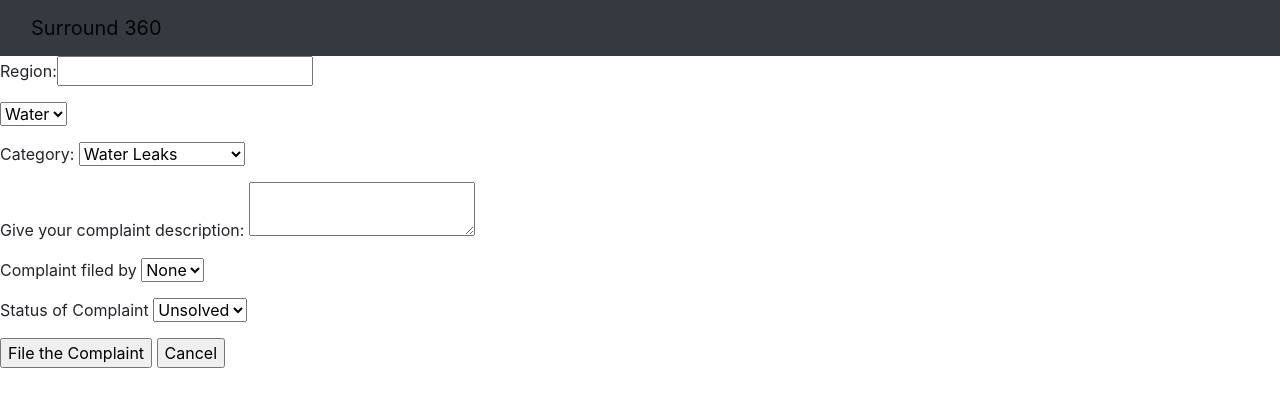
After one commit to LintaPaul/2021_IBM_Code_Challenge_Surround360, a Django app: page /trial/water/ in a window 1280 px wide. The commit adds this page. Shown: the top 407 px of the page. Run offline with Django 3.2, Linux system fonts and the light colour scheme; some libraries are stand-ins or nearby versions.

Commit message:
complaint_done

```diff
--- a/templates/base.html
+++ b/templates/base.html
@@ -1,25 +1,19 @@
-{% load static %}
 
-<!--<link rel="stylesheet" href="{% static 'css/base.css'%}">-->
 <html>
-   <head>
-      <title>
-         {% block title %}Base title{% endblock %}
-      </title>
-      <link rel="stylesheet" href = "https://cdn.jsdelivr.net/npm/bootstrap@4.5.3/dist/css/bootstrap.min.css">
+
+<link rel="stylesheet" href="https://stackpath.bootstrapcdn.com/bootstrap/4.3.1/css/bootstrap.min.css">
 <nav class="navbar navbar-expand-lg navbar-light bg-dark">
    <div class="container-fluid">
      <a class="navbar-brand" href="#">Surround 360</a>
      </div>
    </div>
  </nav>
-   </head>
  <body>
-    <p>
+      {% block content %}
 
-    </p>
-      {% block content %}
-         Body content
+
       {% endblock %}
+
+
       </body>
       </html>
--- /dev/null
+++ b/templates/complaints_water.html
@@ -0,0 +1,53 @@
+{% extends 'base.html' %}
+
+{% block title %}
+Dashboard_user
+{% endblock title %}
+
+{% block content %}
+
+<form action="/trial/c_water/" method="POST">
+    {% csrf_token %}
+    <div class="form-group">
+        Region:<input type="text" name="region">
+        </div>
+        <div class="form-group">
+            <select name="dept">
+                <option value="W">Water</option>
+            </select>
+     </div>
+     <div class="form-group">Category:
+         <select name="category">
+            <option value="WL">Water Leaks</option>
+            <option value="SS">Shortage of supply</option>
+        </select>
+        </div>
+        <div class="form-group">
+        Give your complaint description:
+        <textarea name="complaint"></textarea>
+    </div>
+           <div class="form-group">
+               Complaint filed by
+               <select name="sender">
+                <option value="{{ user }}">{{ user }}</option>
+            </select>
+           </div>
+           <div class="form-group">
+            Status of Complaint
+            <select name="status">
+                <option value="US">Unsolved</option>
+            </select>
+        </div>
+    <div class="form-group">
+        <input type="submit" value="File the Complaint">
+        <input type="reset"  value="Cancel">
+    </div>
+</form>
+{% if messages %}
+{% for message in messages %}
+ {% if message.tags %}  <script>alert("{{ message }}")</script> {% endif %}
+
+{% endfor %}
+
+{% endif %}
+{% endblock content %}
--- a/trial/admin.py
+++ b/trial/admin.py
@@ -2,7 +2,8 @@ from django.contrib import admin
 
 
 # Register your models here.
-from .models import Official,Public
+from .models import Official,Public,Complaints
 
 admin.site.register(Official)
 admin.site.register(Public)
+admin.site.register(Complaints)
--- a/trial/forms.py
+++ b/trial/forms.py
@@ -20,5 +20,5 @@ class Loggeduser(forms.Form):
 class Complaints(forms.ModelForm):
     class Meta:
         model=Complaints
-        fields=["region","dept","category","complaint","status"]
-        labels={'region':"Region",'dept':"Department",'category':"Sub Category",'complaint':"Complaint",'status':"status"}
+        fields=["region","dept","category","complaint","sender","status"]
+        labels={'region':"Region",'dept':"Department",'category':"Sub Category",'complaint':"Complaint",'sender':"Sender",'status':"status"}
--- a/trial/urls.py
+++ b/trial/urls.py
@@ -10,4 +10,6 @@ urlpatterns = [
     path('form/',views.register,name="form"),
     path('login/',views.login_public,name="login"),
     path('home/',views.gotohome,name="home"),
+    path('water/',views.gotocwater,name="water"),
+    path('c_water/',views.file_water,name="c_water")
 ]
--- a/trial/views.py
+++ b/trial/views.py
@@ -5,7 +5,7 @@ from django.template import loader
 from django.http import HttpResponse
 from django.http import HttpResponseRedirect
 from .models import Public
-from .forms import Usertype,Newuser,Loggeduser
+from .forms import Usertype,Newuser,Loggeduser,Complaints
 from django.contrib import messages
 
 def index(request):
@@ -36,7 +36,9 @@ def gotoregister(request):
 
 def gotohome(request):
   return render(request, 'dashboard_public.html')
-
+def gotocwater(request):
+  luser=request.session.get('user')
+  return render(request, 'complaints_water.html',{'user':luser})
 def register(request):
   if request.method=="POST":
     form=Newuser(request.POST)
@@ -60,6 +62,7 @@ def login_public(request):
         user_object = None
       if user_object:
         messages.success(request,'Login successfull!!!')
+        request.session['user']=name
         return render(request,'dashboard_public.html',{'user': user_object})
       else:
         messages.success(request,'Invalid Login')
@@ -67,3 +70,13 @@ def login_public(request):
     else:
         mydetails=Loggeduser()
   return HttpResponseRedirect('/trial/public/')
+
+def file_water(request):
+    if request.method=="POST":
+      form=Complaints(request.POST)
+      if form.is_valid():
+        form.save()
+      else:
+        form=Complaints()
+      messages.success(request,"Complaint filed")
+    return HttpResponseRedirect('/trial/water/')
```
Also changed, not shown: templates/dashboard_public.html (+8 -2 lines), db.sqlite3. Lines whose indentation alone changed are shown as unchanged.
